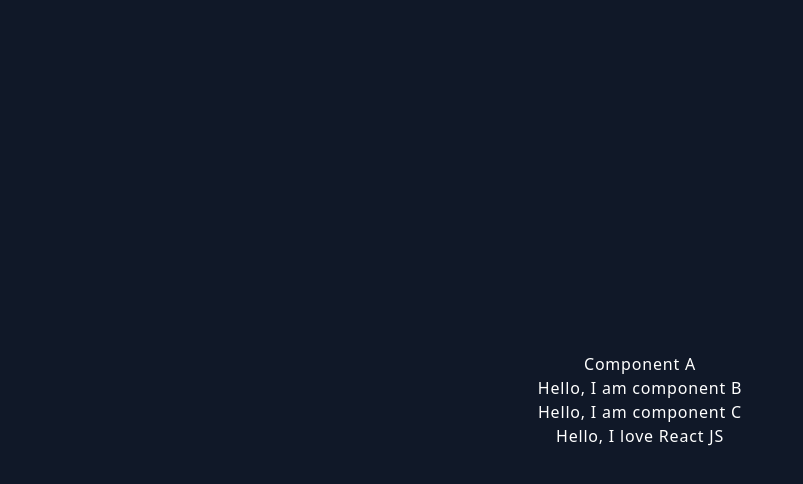
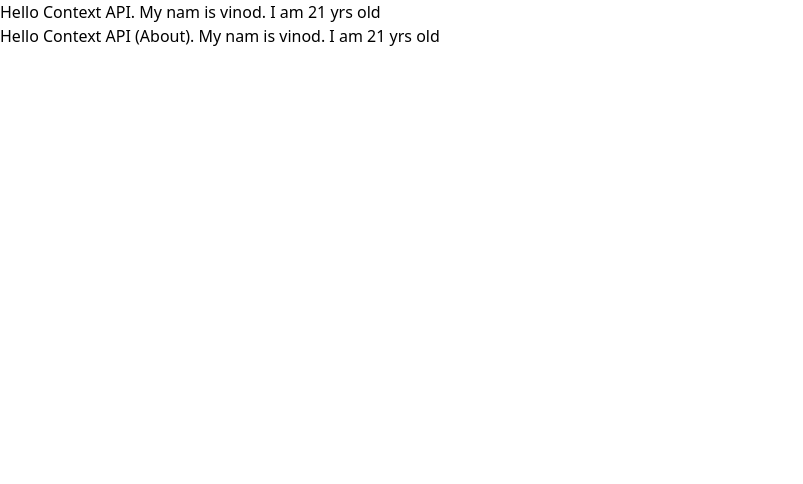
Before and after one commit to TarunByte/reactV19, a React (Vite) app: page / in a window 1280 px wide. Shown: the top 484 px of the page, without its empty margins (0-803 px from the left). Built offline with nearby package versions, Linux system fonts and the light colour scheme.

Commit message:
Context API & useContext Hook in React

```diff
--- a/src/App.jsx
+++ b/src/App.jsx
@@ -1,6 +1,12 @@
-// import { UseId } from "./components/hooks/UseID";
-import { ParentComponent } from "./components/PropDrilling";
+import { BioProvider } from "./components/hooks/ContextAPI";
+import { About } from "./components/hooks/ContextAPI/About";
+import { Home } from "./components/hooks/ContextAPI/home";
 
 export const App = () => {
-  return <ParentComponent />;
+  return (
+    <BioProvider>
+      <Home />
+      <About />
+    </BioProvider>
+  );
 };
--- /dev/null
+++ b/src/components/hooks/ContextAPI/About.jsx
@@ -0,0 +1,12 @@
+import { useContext } from "react";
+import { BioContext } from ".";
+
+export const About = () => {
+  const { myName, myAge } = useContext(BioContext);
+
+  return (
+    <h1>
+      Hello Context API (About). My nam is {myName}. I am {myAge} yrs old
+    </h1>
+  );
+};
--- /dev/null
+++ b/src/components/hooks/ContextAPI/Home.jsx
@@ -0,0 +1,12 @@
+import { useContext } from "react";
+import { BioContext } from ".";
+
+export const Home = () => {
+  const { myName, myAge } = useContext(BioContext);
+
+  return (
+    <h1>
+      Hello Context API. My nam is {myName}. I am {myAge} yrs old
+    </h1>
+  );
+};
--- /dev/null
+++ b/src/components/hooks/ContextAPI/index.jsx
@@ -0,0 +1,17 @@
+import { createContext } from "react";
+
+// 1 step
+export const BioContext = createContext();
+
+// 2nd step
+export const BioProvider = ({ children }) => {
+  const myName = "vinod";
+  const myAge = 21;
+  console.log(children);
+
+  return (
+    <BioContext.Provider value={{ myName, myAge }}>
+      {children}
+    </BioContext.Provider>
+  );
+};
```
